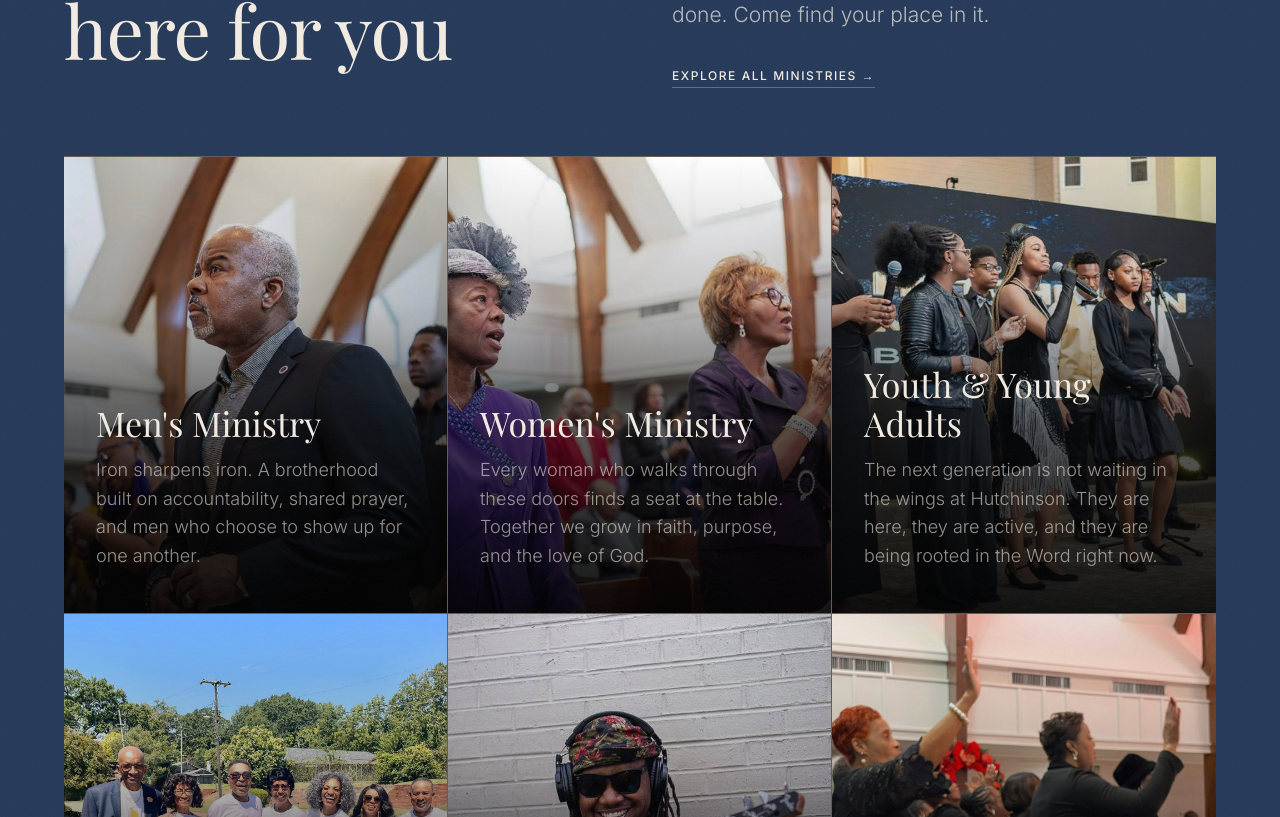
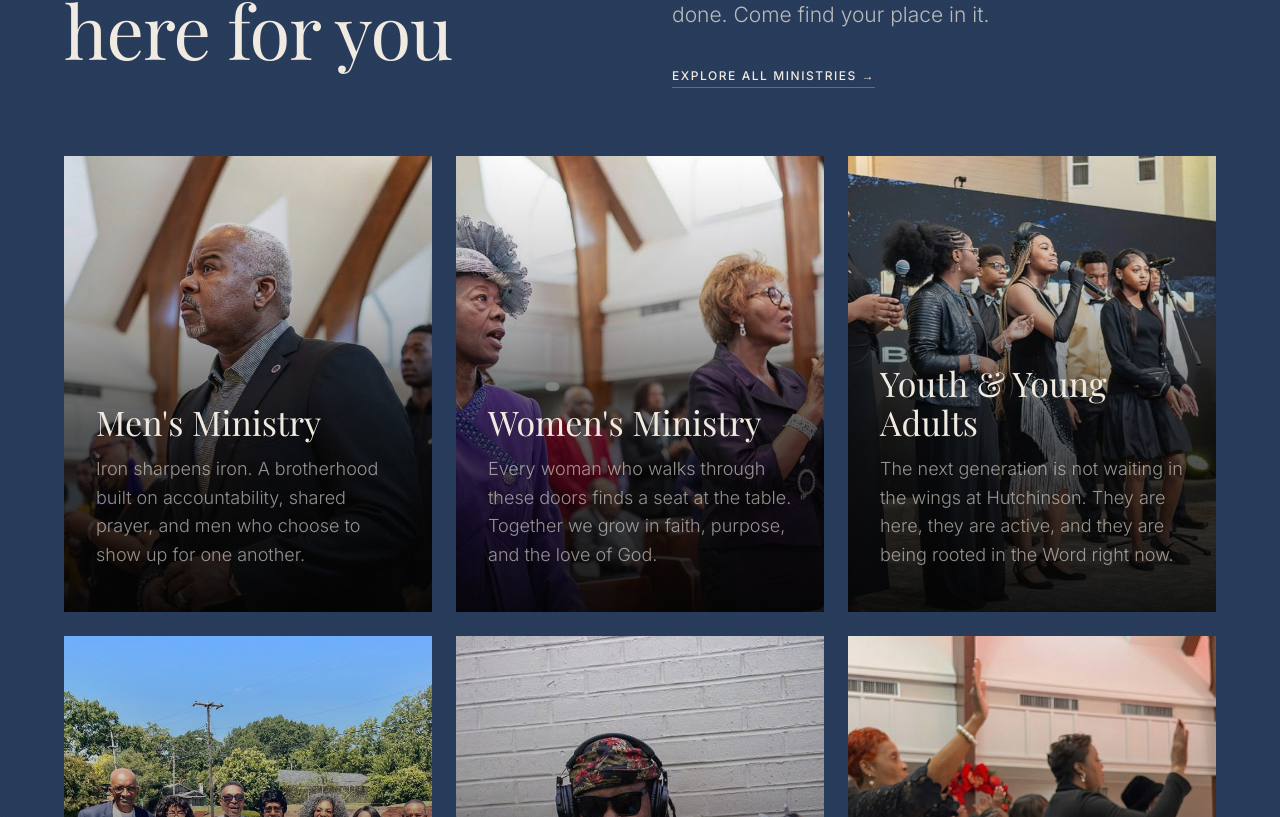
Before and after one commit to m3loqt/hutchinson, a Next.js app: page / in a window 1280 px wide. Shown: the part 3843-4660 px from the top of the page. Built offline with nearby package versions, Linux system fonts and the light colour scheme.

Commit message:
Redesign Complete

```diff
--- a/src/app/globals.css
+++ b/src/app/globals.css
@@ -2014,6 +2014,7 @@ body.nav-open .nav-drawer-panel { transform: translateX(0); }
 .ministries-grid {
   display: grid;
   grid-template-columns: 1fr;
+  gap: clamp(16px, 2.5vw, 24px);
 }
 @media (min-width: 640px) {
   .ministries-grid { grid-template-columns: repeat(2, 1fr); }
@@ -2027,17 +2028,7 @@ body.nav-open .nav-drawer-panel { transform: translateX(0); }
   overflow: hidden;
   padding: clamp(28px, 4vw, 42px) clamp(20px, 3vw, 32px);
   min-height: clamp(252px, 31.2vw, 372px);
-  border-top: 1px solid rgba(202, 144, 90, 0.15);
   background-color: rgb(82 82 82); /* neutral-600 placeholder until real photos are added */
-}
-/* Right-side column borders on 2-col layout */
-@media (min-width: 640px) and (max-width: 1023px) {
-  .ministry-tile:nth-child(odd)  { border-right: 1px solid rgba(202, 144, 90, 0.15); }
-}
-/* Right-side column borders on 3-col layout */
-@media (min-width: 1024px) {
-  .ministry-tile                   { border-right: 1px solid rgba(202, 144, 90, 0.15); }
-  .ministry-tile:nth-child(3n)     { border-right: none; }
 }
 
 .ministry-tile-bg {
@@ -2172,6 +2163,10 @@ body.nav-open .nav-drawer-panel { transform: translateX(0); }
   color: var(--color-black);
   line-height: 1.8;
   max-width: min(100%, 36rem);
+}
+
+.community-header-right .inline-link {
+  align-self: flex-start;
 }
 
 /* ── Full-bleed photo strip ── */
@@ -2302,18 +2297,31 @@ body.nav-open .nav-drawer-panel { transform: translateX(0); }
 @media (min-width: 1024px) {
   .events-body {
     display: grid;
-    grid-template-columns: 1fr 1px 1fr;
+    grid-template-columns: minmax(0, 6fr) minmax(0, 4fr);
     align-items: start;
   }
 }
 
 /* LEFT: Featured event */
+@media (min-width: 1024px) {
+  .events-featured {
+    padding-right: clamp(24px, 3vw, 48px);
+    min-width: 0;
+  }
+}
+
 .events-featured-img-wrap {
   position: relative;
-  aspect-ratio: 3 / 2;
+  aspect-ratio: 16 / 9;
   overflow: hidden;
-  background-color: rgb(38 38 38); /* neutral-800 — TODO: replace with Easter Sunday event photo */
+  background-color: rgb(38 38 38); /* neutral-800 — fallback before image loads */
   margin-bottom: clamp(24px, 3.5vw, 36px);
+}
+
+@media (min-width: 1024px) {
+  .events-featured-img-wrap {
+    margin-bottom: 0;
+  }
 }
 
 .events-featured-img {
@@ -2327,26 +2335,51 @@ body.nav-open .nav-drawer-panel { transform: translateX(0); }
 .events-featured-img-overlay {
   position: absolute;
   inset: 0;
+  z-index: 1;
   background: linear-gradient(
     to bottom,
     transparent 0%,
-    transparent 35%,
-    rgba(0, 0, 0, 0.65) 70%,
-    rgba(0, 0, 0, 0.88) 100%
+    transparent 18%,
+    rgba(0, 0, 0, 0.45) 42%,
+    rgba(0, 0, 0, 0.72) 68%,
+    rgba(0, 0, 0, 0.92) 100%
   );
 }
 
-.events-featured-img-caption {
-  position: absolute;
-  bottom: 0;
-  left: 0;
-  right: 0;
+.events-featured-oncard {
+  position: absolute;
+  inset: 0;
+  z-index: 2;
+  display: flex;
+  flex-direction: row;
+  justify-content: space-between;
+  align-items: flex-end;
+  gap: clamp(16px, 3vw, 28px);
   padding: clamp(20px, 3vw, 32px);
-}
-
-.events-featured-img-caption .label {
-  display: block;
-  margin-bottom: 10px;
+  pointer-events: none;
+}
+
+.events-featured-oncard-main {
+  flex: 1;
+  min-width: 0;
+  display: flex;
+  flex-direction: column;
+  gap: clamp(10px, 1.5vw, 14px);
+}
+
+.events-featured-datetime {
+  display: flex;
+  flex-direction: column;
+  gap: 4px;
+}
+
+.events-featured-value {
+  margin: 0;
+  font-family: var(--font-site);
+  font-size: clamp(13px, 1.4vw, 15px);
+  font-weight: 400;
+  line-height: 1.45;
+  color: rgba(242, 235, 226, 0.92);
 }
 
 .events-featured-title {
@@ -2354,52 +2387,28 @@ body.nav-open .nav-drawer-panel { transform: translateX(0); }
   font-size: clamp(19px, 2.5vw, 28px);
   font-weight: 400;
   line-height: 1.2;
-  color: var(--cream);
-}
-
-@media (min-width: 1024px) {
-  .events-featured-body {
-    padding-right: 48px;
-  }
-}
-
-.events-featured-meta {
-  display: flex;
-  flex-direction: column;
-  gap: clamp(18px, 2.5vw, 26px);
-  margin-bottom: clamp(28px, 4vw, 40px);
-}
-
-.events-featured-info {
-  display: flex;
-  flex-direction: column;
-  gap: 5px;
-}
-
-.events-meta-label {
-  /* inherits .label — gold, small-caps, 10px */
-  display: block;
-}
-
-.events-meta-value {
-  font-size: clamp(14px, 1.5vw, 16px);
-  font-weight: 400;
-  color: var(--text-dark);
-  line-height: 1.4;
-}
-
-/* DIVIDER: horizontal on mobile/tablet, vertical on desktop */
-.events-divider {
-  height: 1px;
-  background: var(--border-light);
-  margin: clamp(40px, 6vw, 64px) 0;
-}
-
-@media (min-width: 1024px) {
-  .events-divider {
-    height: auto;
-    margin: 0;
-    align-self: stretch;
+  color: var(--color-gold);
+  margin: 0;
+}
+
+.events-featured-oncard .events-featured-cta {
+  pointer-events: auto;
+  flex-shrink: 0;
+  align-self: flex-end;
+  margin-top: 0;
+}
+
+@media (max-width: 639px) {
+  .events-featured-oncard {
+    flex-wrap: wrap;
+  }
+
+  .events-featured-oncard-main {
+    flex: 1 1 100%;
+  }
+
+  .events-featured-oncard .events-featured-cta {
+    margin-left: auto;
   }
 }
 
@@ -2425,7 +2434,7 @@ body.nav-open .nav-drawer-panel { transform: translateX(0); }
 }
 
 .event-row + .event-row {
-  border-top: 1px solid var(--border-light);
+  border-top: 1px solid color-mix(in srgb, var(--color-black) 16%, transparent);
 }
 
 /* Date block */
@@ -2487,9 +2496,9 @@ body.nav-open .nav-drawer-panel { transform: translateX(0); }
   font-weight: 500;
   letter-spacing: 0.13em;
   text-transform: uppercase;
-  color: var(--color-blue);
+  color: var(--color-black);
   text-decoration: none;
-  border-bottom: 1px solid var(--border-light);
+  border-bottom: 1px solid color-mix(in srgb, var(--color-black) 28%, transparent);
   padding-bottom: 2px;
   white-space: nowrap;
   transition: color 0.2s, border-color 0.2s;
@@ -2519,7 +2528,7 @@ body.nav-open .nav-drawer-panel { transform: translateX(0); }
 .events-footer {
   margin-top: clamp(44px, 6vw, 64px);
   padding-top: clamp(28px, 4vw, 40px);
-  border-top: 1px solid var(--border-light);
+  border-top: 1px solid color-mix(in srgb, var(--color-black) 16%, transparent);
   text-align: center;
 }
 
@@ -3056,16 +3065,6 @@ footer {
 
 /* Pulpit — thumbnail above content on mobile & tablet (handled inline in component) */
 
-/* Ministries — remove right borders on mobile, add bottom border to last */
-@media (max-width: 639px) {
-  .ministry-tile {
-    border-right: none !important;
-  }
-  .ministry-tile:last-child {
-    border-bottom: 1px solid rgba(202, 144, 90, 0.15);
-  }
-}
-
 /* Community strip — horizontal scroll on mobile with right-edge fade hint */
 @media (max-width: 639px) {
   .community-strip {
--- a/src/components/HomePage.tsx
+++ b/src/components/HomePage.tsx
@@ -563,34 +563,29 @@ export default function HomePage() {
           {/* LEFT: Featured event */}
           <div className="events-featured reveal">
             <div className="events-featured-img-wrap">
-              {/* TODO: replace with Easter Sunday event photo */}
+              <img
+                className="events-featured-img"
+                src="/cruise.jpg"
+                alt="Promotional graphic for Cruising with The Hutch dinner cruise on the Harriott II Riverboat."
+              />
               <div className="events-featured-img-overlay" aria-hidden />
-              <div className="events-featured-img-caption">
-                <span className="label">APR 13 &middot; Easter Sunday</span>
-                <h3 className="events-featured-title serif">He is risen. Come celebrate with us.</h3>
+              <div className="events-featured-oncard">
+                <div className="events-featured-oncard-main">
+                  <div className="events-featured-datetime">
+                    <p className="events-featured-value">Saturday, May 2, 2026</p>
+                    <p className="events-featured-value">Boarding 4:30 PM &middot; Cruising 5:00&ndash;7:00 PM</p>
+                  </div>
+                  <h3 className="events-featured-title serif">Cruising with The Hutch Dinner Cruise</h3>
+                  <p className="events-featured-location events-featured-value">
+                    Harriott II Riverboat, 255 Commerce St., Montgomery, AL
+                  </p>
+                </div>
+                <a href="#events" className="btn-fill events-featured-cta">
+                  Learn More
+                </a>
               </div>
             </div>
-            <div className="events-featured-body">
-              <div className="events-featured-meta">
-                <div className="events-featured-info">
-                  <span className="label events-meta-label">Date</span>
-                  <span className="events-meta-value">Sunday, April 13, 2026</span>
-                </div>
-                <div className="events-featured-info">
-                  <span className="label events-meta-label">Time</span>
-                  <span className="events-meta-value">9AM &amp; 11AM</span>
-                </div>
-                <div className="events-featured-info">
-                  <span className="label events-meta-label">Location</span>
-                  <span className="events-meta-value">860 East Grove Street, Montgomery, AL</span>
-                </div>
-              </div>
-              <a href="#events" className="inline-link inline-link--dark">Learn More →</a>
-            </div>
           </div>
-
-          {/* DIVIDER: vertical on desktop, horizontal on mobile/tablet */}
-          <div className="events-divider" aria-hidden />
 
           {/* RIGHT: Event list */}
           <div className="events-list">
```
Also changed, not shown: public/cruise.jpg (added).
